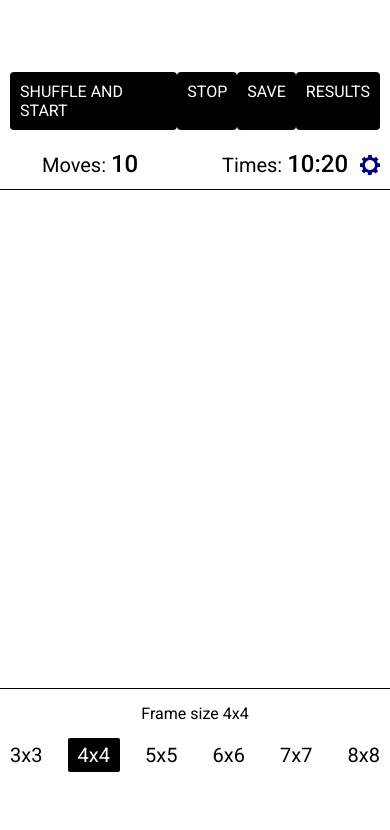
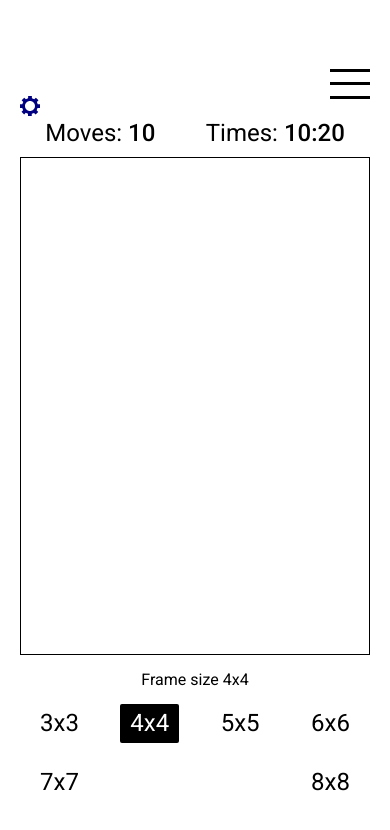
Before and after one commit to MaryAnzh/tag-game, a website built with webpack: page index.html in a window 390 px wide. Built offline with nearby package versions, Linux system fonts and the light colour scheme.

Commit message:
feat: add responsive

```diff
--- a/src/assets/style/style.scss
+++ b/src/assets/style/style.scss
@@ -15,23 +15,22 @@
 @import '../../view/pages/not-found/not-found.scss';
 
 * {
-    box-sizing: boarder-box;
+    box-sizing: border-box;
 }
 
 body {
     width: 100%;
-    height: 100vh;
     font-family: 'Roboto';
     font-style: normal;
     display: flex;
     justify-content: center;
-    align-items: center
 }
 
 .wrapper {
     max-width: 500px;
     width: 100%;
     height: fit-content;
+    margin-top: 15%;
     display: flex;
     flex-direction: column;
     justify-content: space-between;
@@ -46,6 +45,11 @@ header {
     display: flex;
     justify-content: center;
     align-items: center;
+
+    @media (max-width: 500px) {
+        justify-content: flex-end;
+        padding: 10px;
+    }
 }
 
 main {
--- a/src/view/components/header/header.scss
+++ b/src/view/components/header/header.scss
@@ -3,6 +3,10 @@
     padding: 0 10px;
     display: flex;
     justify-content: space-between;
+
+    @media (max-width: 500px) {
+        display: none;
+    }
 
     &__item {
         padding: 10px 10px;
@@ -24,3 +28,22 @@
 
     }
 }
+
+.header-burger {
+    display: none;
+
+    @media (max-width: 500px) {
+        width: 40px;
+        height: 30px;
+        margin-right: 10px;
+        display: flex;
+        flex-direction: column;
+        justify-content: space-between;
+
+        &__line {
+            width: 100%;
+            height: 3px;
+            background: black;
+        }
+    }
+}
--- a/src/view/components/header/header.ts
+++ b/src/view/components/header/header.ts
@@ -14,6 +14,11 @@ class Header implements PageRenderer {
           <ul class="header-list">
             ${this.createNav(this.navList)}
           </ul>
+          <div class="header-burger">
+            <div class="header-burger__line"></div>
+            <div class="header-burger__line"></div>
+            <div class="header-burger__line"></div>
+          </div>
         `
     return Promise.resolve(view);
   }
--- a/src/view/pages/main/main.scss
+++ b/src/view/pages/main/main.scss
@@ -1,6 +1,7 @@
 .main-container {
     width: 100%;
     display: flex;
+    padding: 0 20px;
     flex-direction: column;
     justify-content: space-between;
     align-items: center;
@@ -11,7 +12,7 @@
         display: flex;
         justify-content: space-around;
         align-items: center;
-        font-size: 20px;
+        font-size: 1.5em;
         font-weight: 400;
 
         span {
@@ -36,6 +37,11 @@
             &:hover svg {
                 transform: rotate(1turn);
             }
+
+            @media (max-width: 500px) {
+                top: -25px;
+                left: 0;
+            }
         }
     }
 
@@ -55,17 +61,23 @@
 
     &__size-settings {
         width: 100%;
-        padding: 10px 8%;
+        padding: 10px;
 
         &__list {
             width: 100%;
             display: flex;
             justify-content: space-between;
-            font-size: 20px;
+            font-size: 1.5em;
+
+            @media (max-width: 500px) {
+                flex-wrap: wrap;
+                gap: 20px;
+            }
 
             &__item {
                 width: fit-content;
                 padding: 5px 10px;
+                text-align: center;
                 border-radius: 2px;
                 cursor: pointer;
                 transition: .3s;
--- a/src/view/pages/main/main.ts
+++ b/src/view/pages/main/main.ts
@@ -20,7 +20,9 @@ class Main implements PageRenderer {
         <p>Times: <span>10:20</span></p>
       </div>
       <div class="main-container__canvas-wrap">
-
+        <canvas class="canvas">
+          Браузер не поддерживает  этот элемент
+        </canvas>
       </div>
       <div class="main-container__board-size">
         <p>Frame size <span class="size-view">${this.currentBoardSize}x${this.currentBoardSize}</span></p>
--- a/webpack.config.js
+++ b/webpack.config.js
@@ -16,7 +16,7 @@ const stylesHandler = isProduction ? MiniCssExtractPlugin.loader : 'style-loader
 
 const config = {
   entry: {
-    main: path.resolve(__dirname, 'index.ts'),
+    main: path.resolve(__dirname, 'src/index.ts'),
   },
   devtool: 'source-map',
   output: {
```
